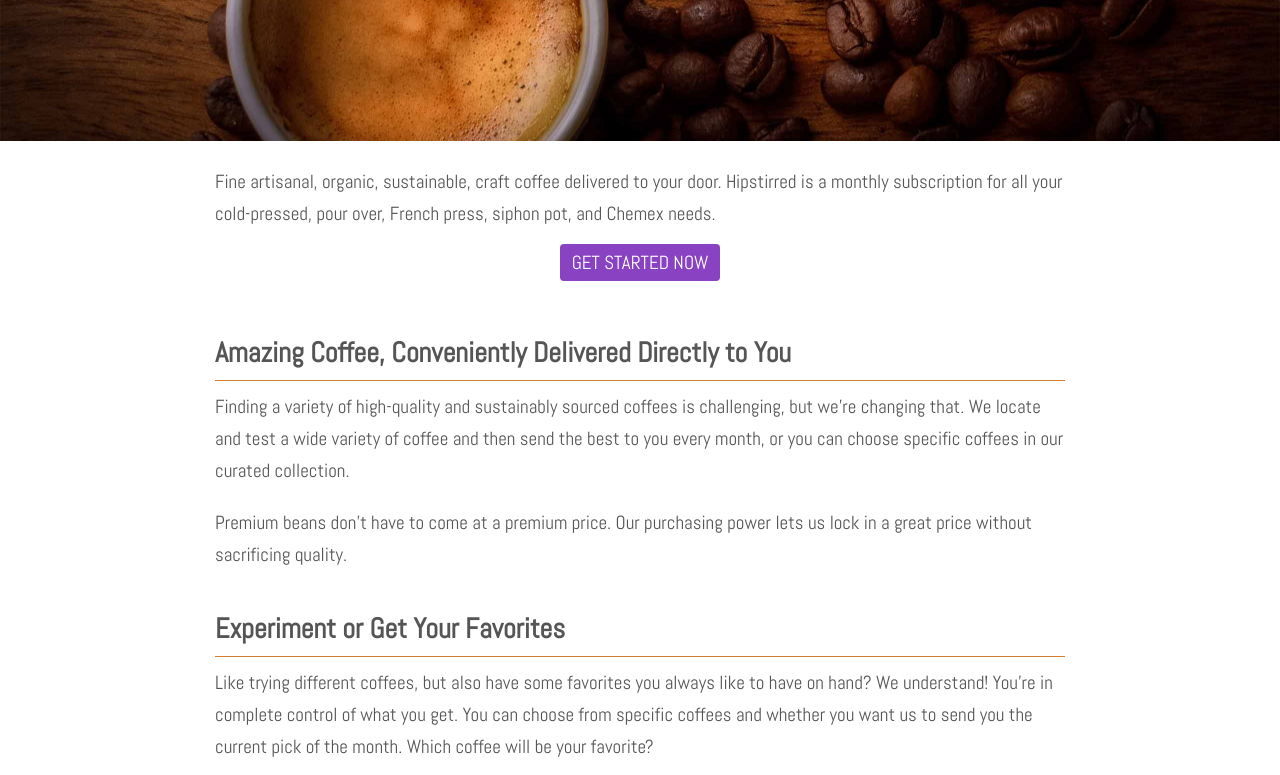
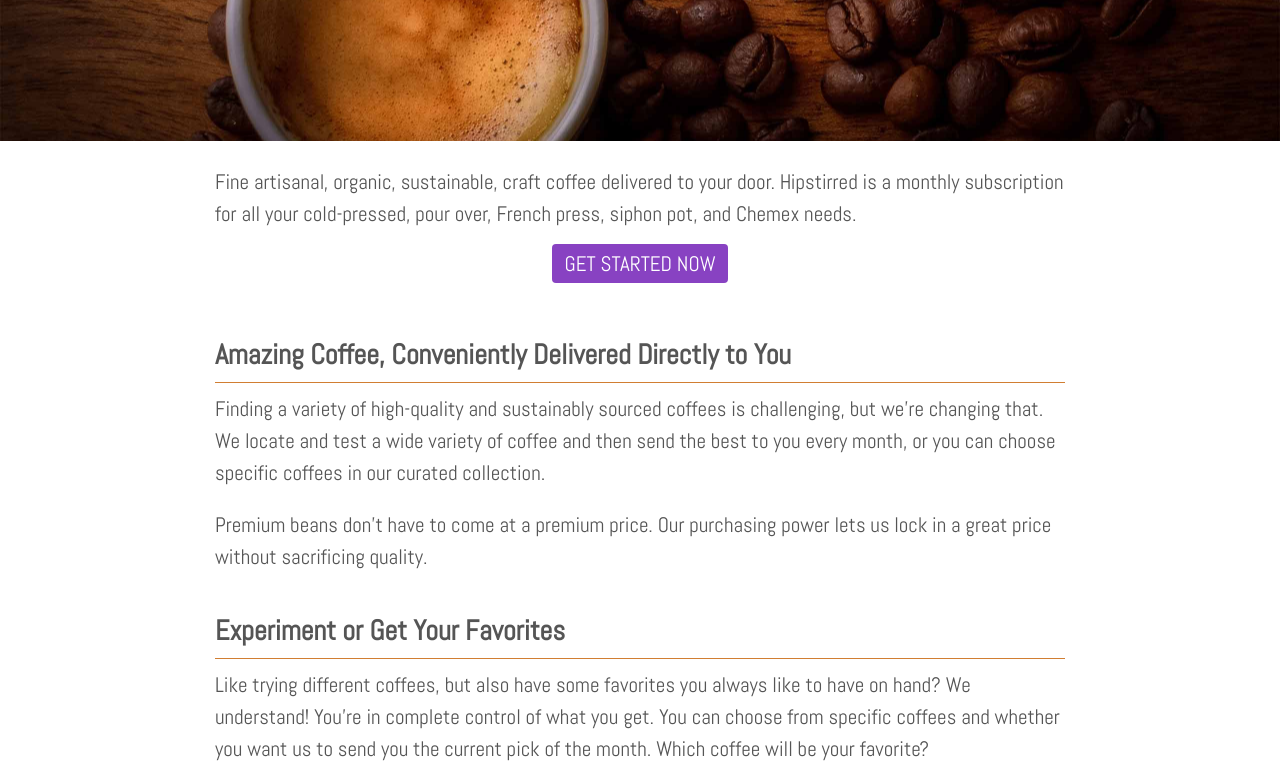
Before and after one commit to sana511/GITCLASS, a plain HTML site: page index.html in a window 1280 px wide. Shown: the part 345-1120 px from the top of the page. Drawn offline with Linux system fonts and the light colour scheme; a web font is replaced by a local one.

Commit message:
change main font size from 19 to 21px

```diff
--- a/main.css
+++ b/main.css
@@ -1,6 +1,6 @@
 body {
 	font-family: 'Abel', sans-serif;
-	font-size: 19px;
+	font-size: 21px;
 	color: #555;
 	margin: 0;
 	min-width: 320px;
```
